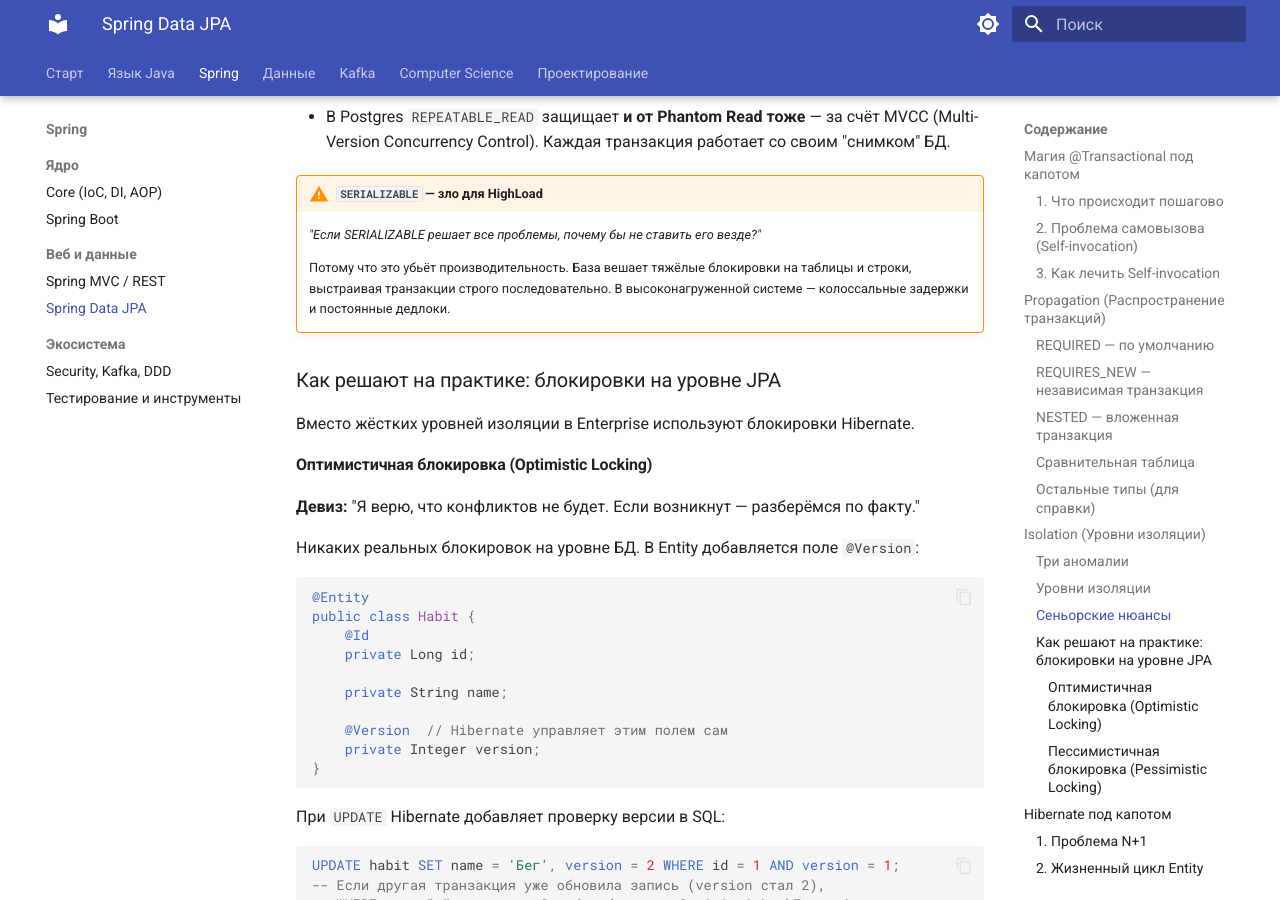
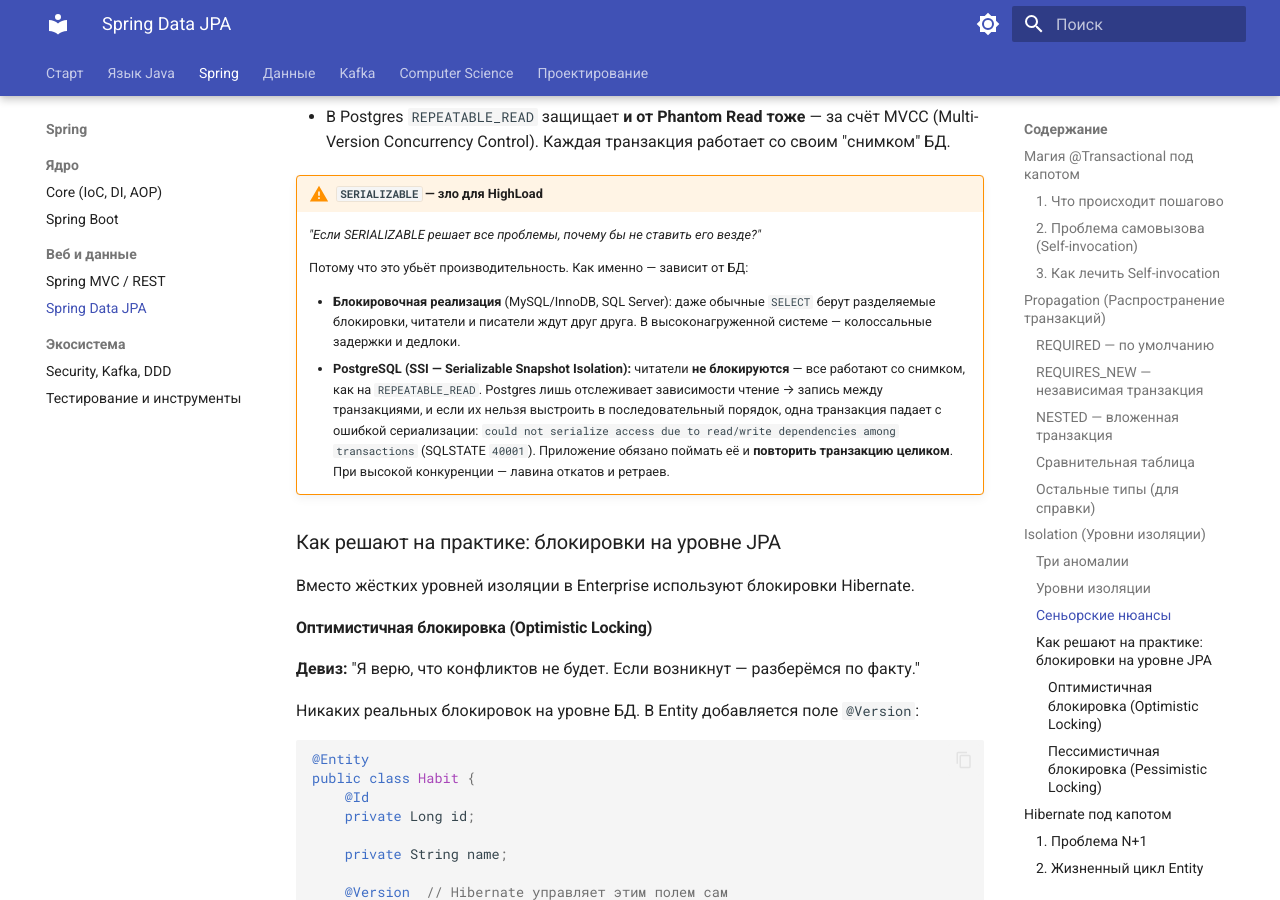
Before and after one commit to bemyskyy/interview-prep, an MkDocs documentation site: the page built from docs/spring/spring-data-jpa.md, in a window 1280 px wide and 900 px high, scrolled down 6719 px. Built offline with MkDocs 1.6.1 and Material for MkDocs 9.7.7, drawn with Linux system fonts in a browser that asks for light colours; some of the changed text lies outside the part shown.

Commit message:
fix(spring-data-jpa): SERIALIZABLE в PostgreSQL (SSI) не блокирует читателей
SERIALIZABLE описывался только через тяжёлые блокировки. В PostgreSQL
это SSI: читатели работают со снимком и не блокируются, а при
конфликте транзакция падает с ошибкой сериализации (40001) и её надо
повторить. Также исправлен пример L1-кэша: findById возвращает
Optional, без orElseThrow() он не компилировался.

Co-Authored-By: Claude Opus 5.5 <noreply@anthropic.com>
Claude-Session: https://claude.ai/code/session_0134ndqZYeQsqiZKLSZ2mA4Y

```diff
--- a/docs/spring/spring-data-jpa.md
+++ b/docs/spring/spring-data-jpa.md
@@ -282,7 +282,10 @@ public class NotificationService {
 !!! warning "`SERIALIZABLE` — зло для HighLoad"
     _"Если SERIALIZABLE решает все проблемы, почему бы не ставить его везде?"_
 
-    Потому что это убьёт производительность. База вешает тяжёлые блокировки на таблицы и строки, выстраивая транзакции строго последовательно. В высоконагруженной системе — колоссальные задержки и постоянные дедлоки.
+    Потому что это убьёт производительность. Как именно — зависит от БД:
+
+    - **Блокировочная реализация** (MySQL/InnoDB, SQL Server): даже обычные `SELECT` берут разделяемые блокировки, читатели и писатели ждут друг друга. В высоконагруженной системе — колоссальные задержки и дедлоки.
+    - **PostgreSQL (SSI — Serializable Snapshot Isolation):** читатели **не блокируются** — все работают со снимком, как на `REPEATABLE_READ`. Postgres лишь отслеживает зависимости чтение → запись между транзакциями, и если их нельзя выстроить в последовательный порядок, одна транзакция падает с ошибкой сериализации: `could not serialize access due to read/write dependencies among transactions` (SQLSTATE `40001`). Приложение обязано поймать её и **повторить транзакцию целиком**. При высокой конкуренции — лавина откатов и ретраев.
 
 ### Как решают на практике: блокировки на уровне JPA
 
```
Also changed, not shown: other parts of docs/spring/spring-data-jpa.md (+2 -2 lines).
